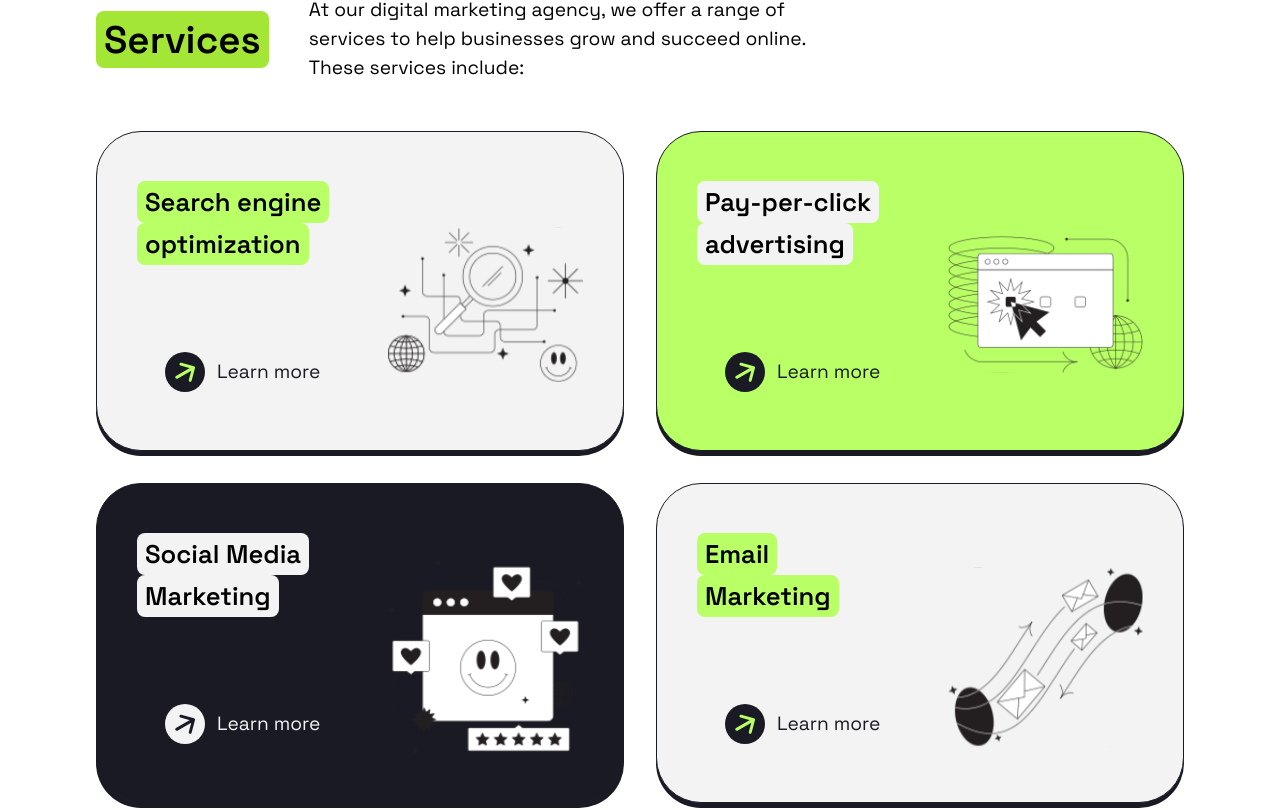
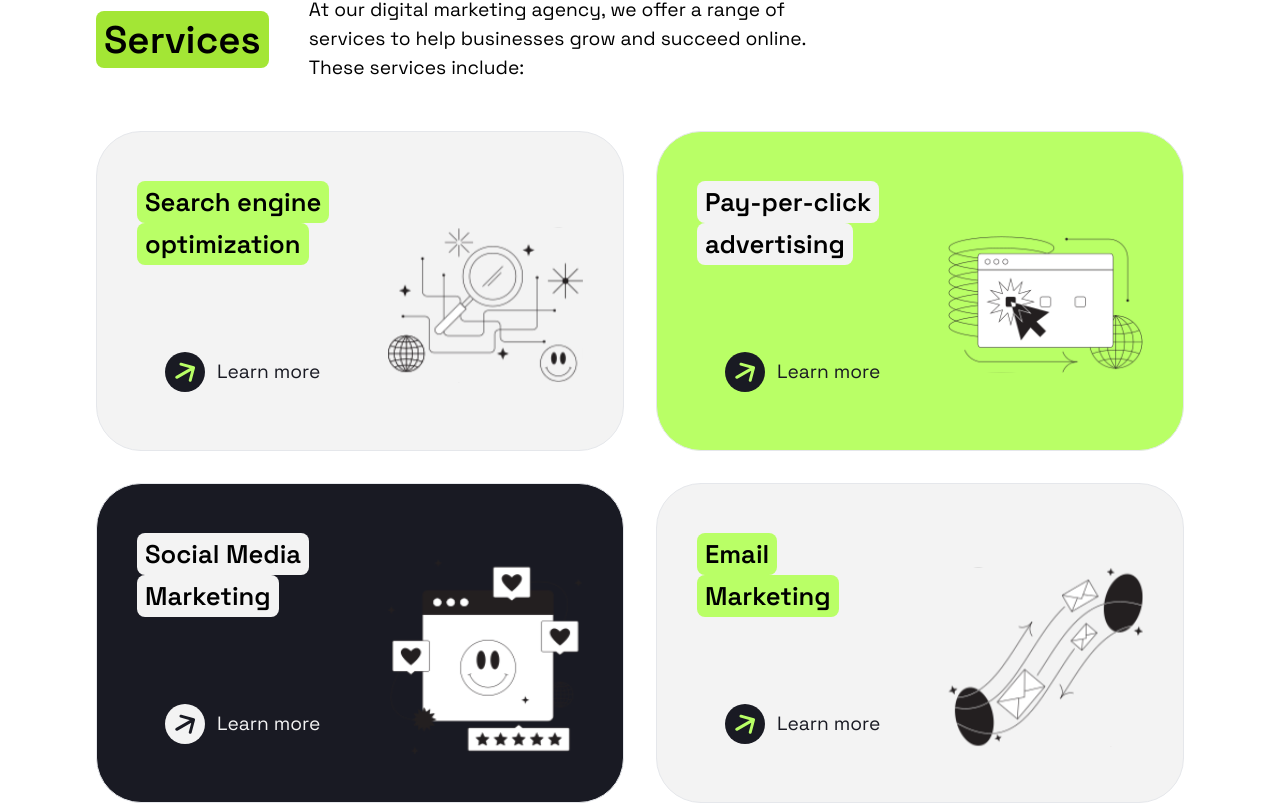
Before and after one commit to LucasMCFidelis/Positivus-Landing-Page, a React (Vite) app: page / in a window 1280 px wide. Shown: the part 855-1665 px from the top of the page. Built offline with nearby package versions, Linux system fonts and the light colour scheme; what @savvywombat/tailwindcss-grid-areas would draw is missing.

Commit message:
Substitui o uso de clsx por twMerge para garantir tratamento de possíveis sobreposições de classes

```diff
--- a/package.json
+++ b/package.json
@@ -11,7 +11,6 @@
   },
   "dependencies": {
     "@savvywombat/tailwindcss-grid-areas": "^4.0.0",
-    "clsx": "^2.1.1",
     "lucide-react": "^0.426.0",
     "react": "^18.3.1",
     "react-dom": "^18.3.1",
--- a/src/components/button.tsx
+++ b/src/components/button.tsx
@@ -1,6 +1,6 @@
 import { ButtonHTMLAttributes, ReactNode } from "react"
 import { tv } from "tailwind-variants"
-import clsx from "clsx"
+import { twMerge } from "tailwind-merge"
 
 interface ButtonProps extends ButtonHTMLAttributes<HTMLButtonElement> {
   text?: string,
@@ -32,7 +32,7 @@ export function Button({ text, colorBG, rounded, children, className, ...rest }:
   return (
     <button
       {...rest}
-      className={clsx(button({ color: colorBG, rounded: rounded }), className)}
+      className={twMerge(button({ color: colorBG, rounded: rounded }), className)}
     >
       {text}
       {children}
--- a/src/components/cards/CardWrapper.tsx
+++ b/src/components/cards/CardWrapper.tsx
@@ -1,6 +1,6 @@
 import { ReactNode } from 'react'
 import { tv } from 'tailwind-variants'
-import clsx from 'clsx'
+import { twMerge } from "tailwind-merge"
 
 interface CardWrapperProps {
     bgColor?: "primary" | "secondary" | "tertiary" | undefined
@@ -45,7 +45,7 @@ export function CardWrapper({ bgColor, size, rounded, border, children, classNam
     })
 
     return (
-        <div className={clsx(item({ bgCard: bgColor, heightCard: size, roundedCard: rounded, borderCard: border }), className)}>
+        <div className={twMerge(item({ bgCard: bgColor, heightCard: size, roundedCard: rounded, borderCard: border }), className)}>
             {children}
         </div>
     )
```
Also changed, not shown: 1 other file (tests, documents, lock files or other folders).
